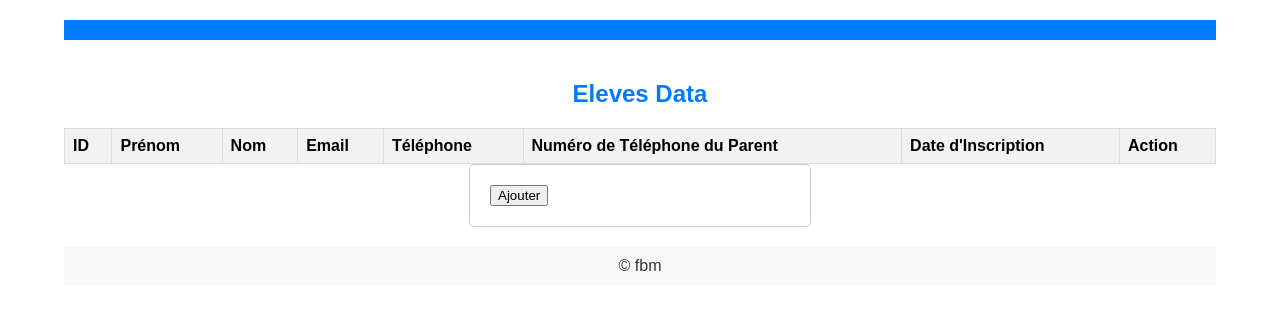
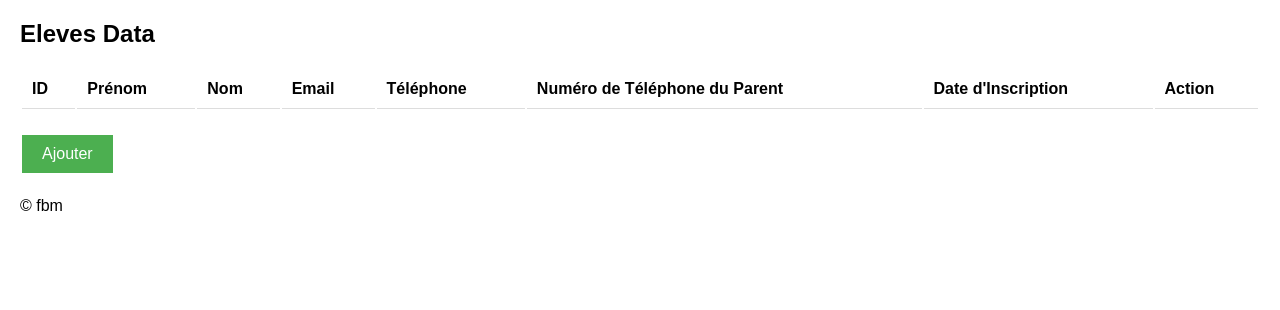
Before and after one commit to TFerhan/studies-management, a Flask app: page /eleves in a window 1280 px wide. Shown: the top 310 px of the page. Run offline with Flask 3, Linux system fonts and the light colour scheme; data that the repository does not hold is empty; some libraries are stand-ins or nearby versions.

Commit message:
Update style.css

```diff
--- a/prj/static/css/style.css
+++ b/prj/static/css/style.css
@@ -1,123 +1,131 @@
-/* style.css */
-
-/* Reset some default styles */
-body,
-html {
+body {
+    font-family: 'Arial', sans-serif;
     margin: 0;
     padding: 0;
-  font-family: Arial, sans-serif;
-  font-size: 16px;
 }
 
-/* General styles for layout */
+.navbar {
+    background-color: #333;
+    overflow: hidden;
+}
+
+.navbar a {
+    float: left;
+    display: block;
+    color: white;
+    text-align: center;
+    padding: 14px 16px;
+    text-decoration: none;
+}
+
+.navbar a:hover {
+    background-color: #ddd;
+    color: black;
+}
+
 .container {
-  width: 90%;
-  margin: 0 auto;
+    margin: 20px;
+}
+
+table {
+    width: 100%;
+    margin-bottom: 20px;
+}
+
+th, td {
+    padding: 10px;
+    text-align: left;
+    border-bottom: 1px solid #ddd;
+}
+
+button {
+    background-color: #4CAF50;
+    color: white;
+    border: none;
+    padding: 10px 20px;
+    text-align: center;
+    text-decoration: none;
+    display: inline-block;
+    font-size: 16px;
+    margin: 4px 2px;
+    cursor: pointer;
+}
+
+form {
+    display: inline-block;
+    margin-bottom: 20px;
+}
+
+.form-container {
+    max-width: 600px;
+    margin: auto;
+    background-color: #f2f2f2;
     padding: 20px;
 }
 
-/* Header styles */
-header {
-  background-color: #007bff;
-  color: white;
-  padding: 10px 0;
+.form-container input[type=text], .form-container input[type=number], .form-container input[type=date] {
+    width: 100%;
+    padding: 12px 20px;
+    margin: 8px 0;
+    display: inline-block;
+    border: 1px solid #ccc;
+    box-sizing: border-box;
+}
+/* Add this to your existing style.css */
+
+.hero-section {
     text-align: center;
+    margin-top: 50px;
 }
 
-/* Main styles */
-main {
-  padding: 20px 0;
-}
-
-/* Footer styles */
-footer {
-  text-align: center;
-  padding: 10px 0;
-  background-color: #f9f9f9;
-  color: #333;
-}
-
-/* Style for login form */
-form {
-  margin: 0 auto;
-  max-width: 300px;
-  padding: 20px;
-  border: 1px solid #ccc;
-  border-radius: 5px;
-  background-color: #fff;
-}
-
-h2 {
-  color: #007bff;
-  text-align: center;
+.hero-section h1 {
+    font-size: 2.5em;
     margin-bottom: 20px;
 }
 
-input[type="text"],
-input[type="email"],
-input[type="tel"],
-input[type="password"],
-input[type="submit"] {
-  width: calc(100% - 22px);
-  padding: 10px;
-  margin: 8px 0;
-  border: 1px solid #ccc;
-  border-radius: 4px;
-  box-sizing: border-box;
+.hero-section p {
+    font-size: 1.2em;
     color: #555;
 }
 
-input[type="submit"] {
-  background-color: #007bff;
-  color: white;
-  cursor: pointer;
+.feature-section {
+    display: flex;
+    justify-content: space-around;
+    flex-wrap: wrap;
+    margin-top: 50px;
 }
 
-input[type="submit"]:hover {
-  background-color: #0056b3;
+.feature {
+    text-align: center;
+    max-width: 300px;
+    margin: 20px;
+    padding: 20px;
+    border: 1px solid #ddd;
+    border-radius: 10px;
+    box-shadow: 0 4px 8px rgba(0, 0, 0, 0.1);
 }
 
-/* Style for tables */
-table {
-  width: 100%;
-  border-collapse: collapse;
+.feature h2 {
+    font-size: 1.5em;
+    margin-bottom: 10px;
 }
 
-table, th, td {
-  border: 1px solid #ddd;
+.feature p {
+    font-size: 1.1em;
+    color: #555;
+    margin-bottom: 20px;
 }
 
-th, td {
-  padding: 8px;
-  text-align: left;
-}
-
-th {
-  background-color: #f2f2f2;
-}
-
-/* Style for buttons */
 .btn {
     display: inline-block;
-  padding: 8px 16px;
-  text-align: center;
+    padding: 10px 20px;
+    background-color: #4CAF50;
+    color: white;
     text-decoration: none;
-  background-color: #007bff;
-  color: white;
-  border-radius: 4px;
-}
-
-.btn-ajouter {
-  background-color: #28a745;
+    border-radius: 5px;
+    transition: background-color 0.3s;
 }
 
 .btn:hover {
-  background-color: #0056b3;
+    background-color: #45a049;
 }
-
-/* Responsive styles */
-@media screen and (max-width: 768px) {
-  .container {
-    width: 95%;
-  }
-}
```
Lines whose indentation alone changed are shown as unchanged.
